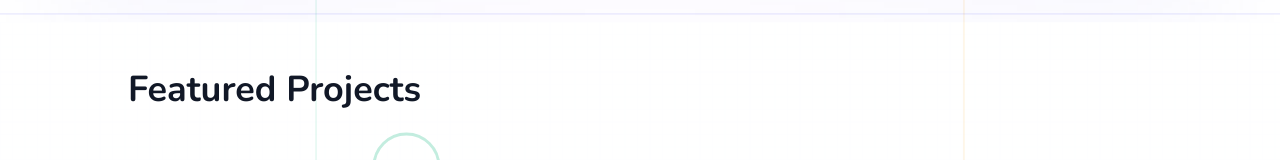
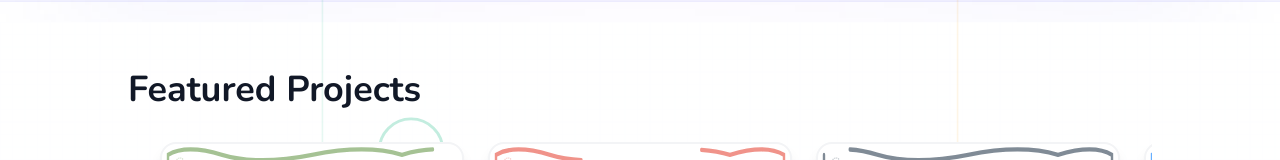
Before and after one commit to roiguri/landing-page, a Next.js app: page / in a window 1280 px wide. Shown: the part 634-794 px from the top of the page. Built offline with nearby package versions, Linux system fonts and the light colour scheme.

Commit message:
Style: update gaps for project section

```diff
--- a/src/components/Projects/ProjectsSection.tsx
+++ b/src/components/Projects/ProjectsSection.tsx
@@ -38,7 +38,7 @@ const ProjectsSection = forwardRef<HTMLElement, ProjectsSectionProps>(({
           whileInView={{ y: 0, opacity: 1 }}
           viewport={{ once: true }}
           transition={{ duration: 0.8 }}
-          className="max-w-2xl mb-8"
+          className="max-w-2xl"
         >
           <h2 className="text-3xl md:text-4xl font-bold text-gray-900">
             {title}
```
